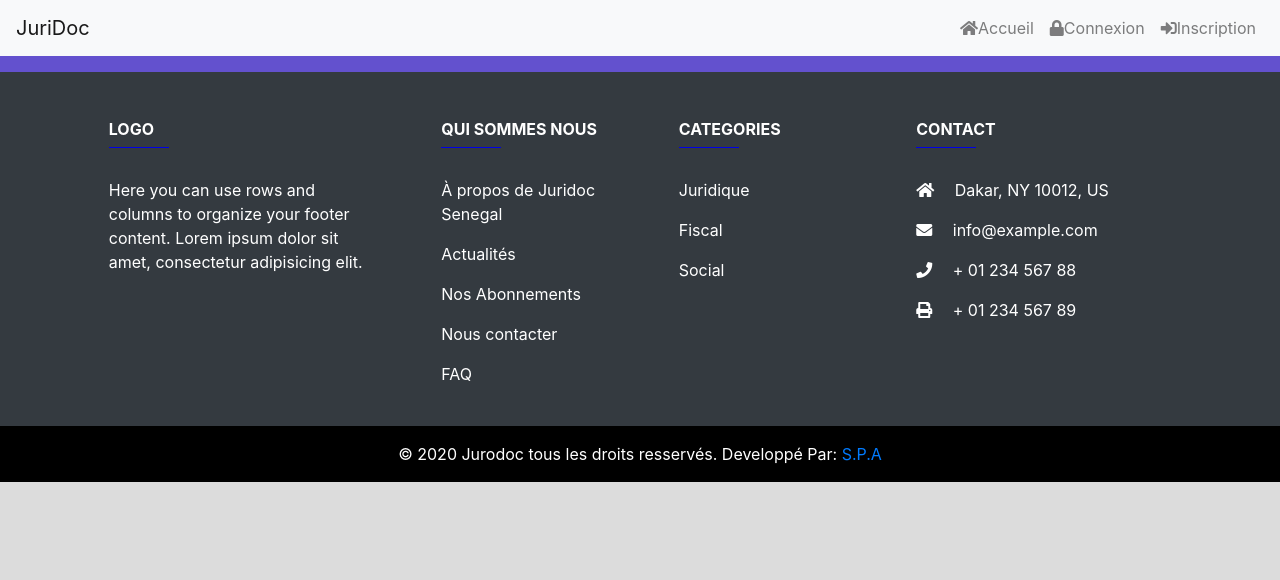
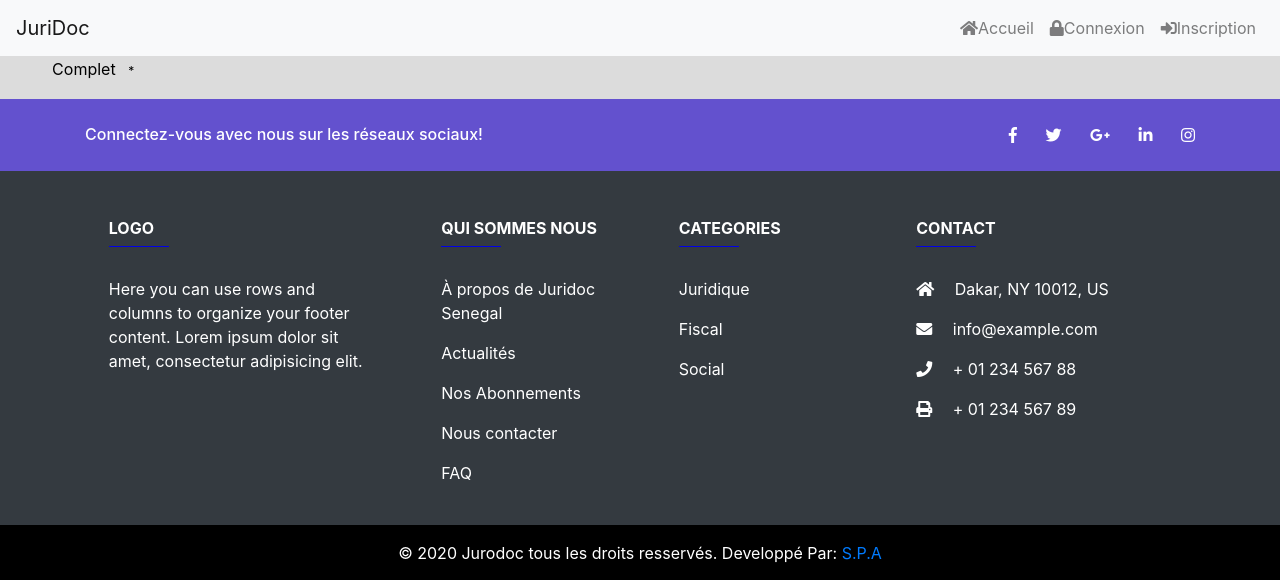
Before and after one commit to syakasamate/juriDoc, a Symfony app: template templates/contact/add.html.twig in a window 1280 px wide. Shown: the top 580 px of the page. Run offline with Twig, Linux system fonts and the light colour scheme; the template is opened without the code that fills it, so the values that code supplies are empty; some libraries are stand-ins or nearby versions.

Commit message:
premiere

```diff
--- a/public/style.css
+++ b/public/style.css
@@ -35,3 +35,87 @@ body {
 hr {
     background-color: blue;
 }
+
+.nav {
+    padding-top: 1%;
+    width: 100%;
+    margin: 0 auto;
+    position: sticky;
+    top: 10px;
+}
+
+.nav ul {
+    list-style-type: none;
+}
+
+.nav ul li {
+    float: left;
+    width: 25%;
+    text-align: center;
+}
+
+.nav ul::after {
+    content: "";
+    display: table;
+    clear: both;
+}
+
+.nav a {
+    display: block;
+    text-decoration: none;
+    color: black;
+    border-bottom: 2px solid transparent;
+    padding: 10px 10px;
+}
+
+.nav a:hover {
+    color: orange;
+    border-bottom: 2px solid gold;
+}
+
+.sous {
+    display: none;
+    box-shadow: 0px 1px 2px #CCC;
+    background-color: white;
+}
+
+.nav>ul li:hover .sous {
+    display: block;
+}
+
+.sous li {
+    float: none;
+    width: 100%;
+    text-align: left;
+}
+
+.sous a {
+    padding: 10px;
+    border-bottom: none;
+}
+
+.sous a:hover {
+    border-bottom: none;
+    background-color: RGBa(200, 200, 200, 0.1);
+}
+
+.deroulant>a::after {
+    content: "*";
+    font-size: 12px;
+}
+
+.sous {
+    display: none;
+    box-shadow: 0px 1px 2px #CCC;
+    background-color: white;
+    position: absolute;
+    width: 100%;
+    z-index: 1000;
+}
+
+.nav ul li {
+    float: left;
+    width: 70%;
+    text-align: center;
+    position: relative;
+}
--- a/templates/base.html.twig
+++ b/templates/base.html.twig
@@ -21,6 +21,8 @@
         <button class="navbar-toggler" type="button" data-toggle="collapse" data-target="#navbarTogglerDemo03" aria-controls="navbarTogglerDemo03" aria-expanded="false" aria-label="Toggle navigation">
     <span class="navbar-toggler-icon"></span>
   </button>
+
+
         <a class="navbar-brand navbar-fixed-top" href="#">JuriDoc</a>
         <div class="collapse navbar-collapse" class="float-right" id="navbarTogglerDemo03">
 
@@ -54,6 +56,22 @@
             </ul>
 
         </div>
+    </nav>
+
+
+
+    <nav class="nav">
+    <ul>
+        <li  class="deroulant"><a  href="#">Cours Complet &ensp;</a>
+          <ul class="sous">
+              <li> <a  href="#">Active link</a></li>
+              <li> <a  href="#">html</a></li>
+
+
+          </ul>
+        </li>
+    </ul>
+
     </nav>
 
     {% block body %} {% endblock %} {% block footer %}
```
Also changed, not shown: public/style.js (added).
